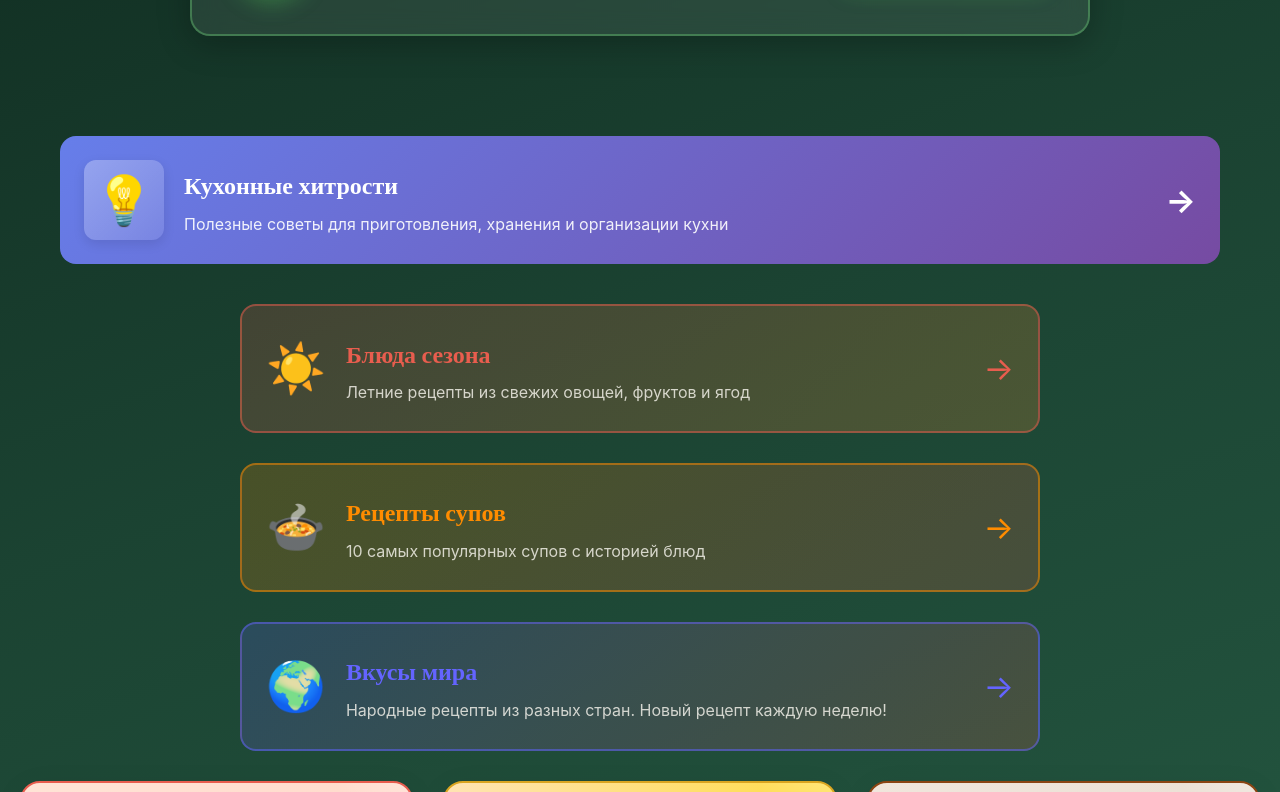
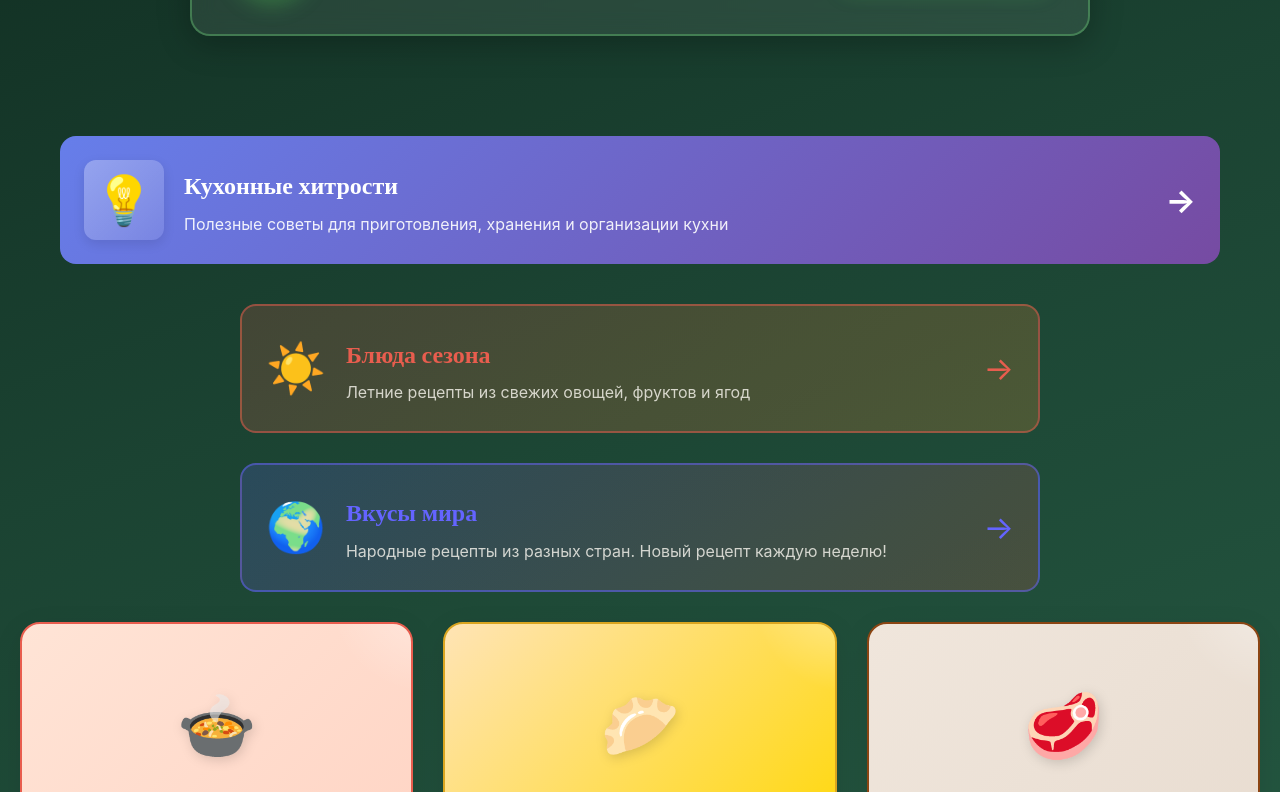
Before and after one commit to svideoproekt-ship-it/russka-kuhnya-9551, a React (Vite) app: page / in a window 1280 px wide. Shown: the part 595-1387 px from the top of the page. Built offline with nearby package versions, Linux system fonts and the light colour scheme; a web font is replaced by a local one.

Commit message:
Update HomePage.jsx

```diff
--- a/src/pages/HomePage.jsx
+++ b/src/pages/HomePage.jsx
@@ -81,19 +81,7 @@ function HomePage() {
     </div>
   </a>
 </div>
-{/* Рецепты супов */}
-<div className="soups-promo">
-  <a href="/soups" className="soups-promo-link">
-    <div className="soups-promo-content">
-      <div className="soups-promo-icon">🍲</div>
-      <div className="soups-promo-text">
-        <h3>Рецепты супов</h3>
-        <p>10 самых популярных супов с историей блюд</p>
-      </div>
-      <div className="soups-promo-arrow">→</div>
-    </div>
-  </a>
-</div>
+
 {/* Вкусы мира - специальная секция */}
 <div className="world-promo">
   <a href="/world-cuisines" className="world-promo-link">
```
